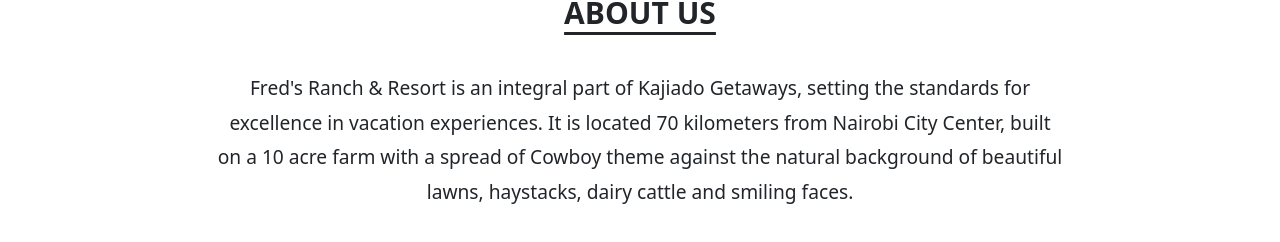
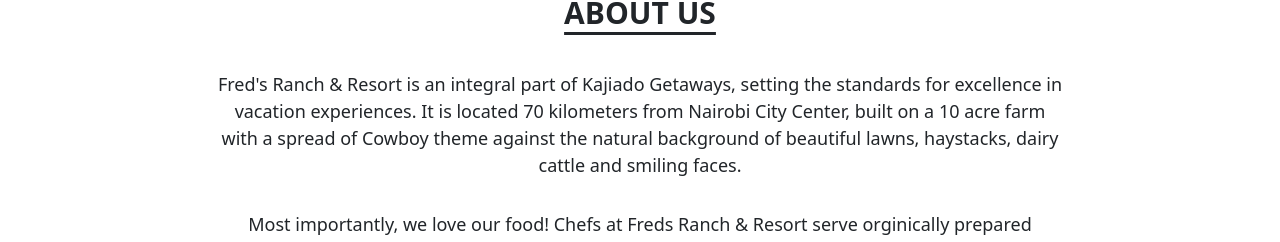
Before and after one commit to SandeSydney/frr, a React (Create React App) app: page / in a window 1280 px wide. Shown: the part 517-759 px from the top of the page. Built offline with nearby package versions, Linux system fonts and the light colour scheme.

Commit message:
Changed text font displays

```diff
--- a/src/App.css
+++ b/src/App.css
@@ -31,8 +31,8 @@
 }
 
 .main_text{
-  font-size: large;
-  line-height: 1.8;
+  font-size: medium;
+  line-height: 1.5;
 }
 
 @media screen and (min-width: 600px) {
@@ -46,6 +46,6 @@
   }
 
   .main_text{
-    font-size: larger;
+    font-size: large;
   }
 }
```
